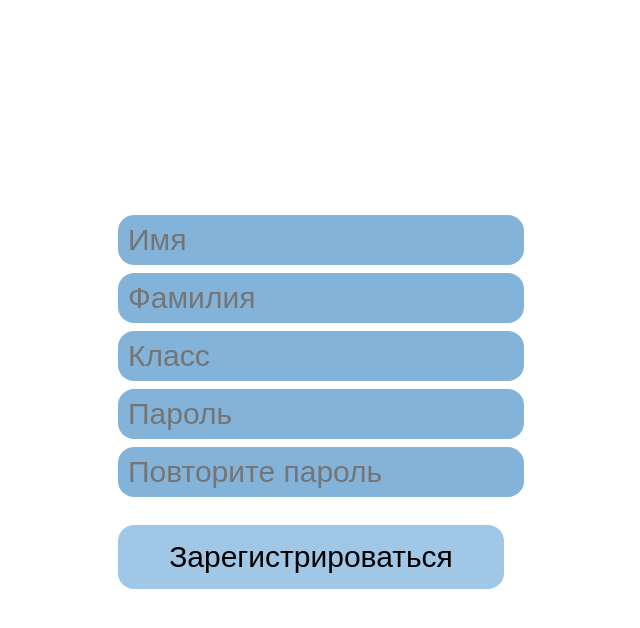
After one commit to MrCrabs2000/project_engneer, a Flask app: page /register in a window 1280 px wide. The commit adds this page. Shown: the top 628 px of the page, without its empty margins (319-959 px from the left). Run offline with Flask 3, Linux system fonts and the light colour scheme.

Commit message:
Добавлена страница регитсрации

```diff
--- a/main.py
+++ b/main.py
@@ -8,8 +8,12 @@ app.config['TELEGRAM_BOT_TOKEN'] = '8373230853:AAExLeEupdgJyfOZV7o3GtUEiAQZxlWVM
 
 @app.route('/')
 def index():
-    return render_template('shit.html')
+    return render_template('ind.html')
 
+
+@app.route('/register')
+def login():
+    return render_template('register.html')
 
 
 @app.route('/login/telegram')
--- /dev/null
+++ b/static/css/style.css
@@ -0,0 +1,72 @@
+.centered-div, .reg-div {
+    position: absolute;
+    left: 50%;
+    top: 50%;
+    transform: translate(-50%, -50%);
+    align-content: center;
+    display: flex;
+}
+
+.reg-div {
+    flex-direction: column;
+}
+
+.sign-button {
+    height: 160px;
+    width: auto;
+    padding-left: 50px;
+    padding-right: 50px;
+    margin-right: 20px;
+    font-size: 64px;
+    background-color: #a1c7e6;
+    border: 0;
+    border-radius: 30px;
+}
+
+.sign-button:hover {
+    background-color: #84b3d9;
+}
+
+.sign-button:active {
+    background-color: #709abd;
+}
+
+.inputs {
+    display: flex;
+    flex-direction: column;
+    align-items: start;
+}
+
+.inputs input{
+    height: 48px;
+    width: auto;
+    padding-left: 10px;
+    padding-right: 10px;
+    font-size: 30px;
+    background-color: #84b3d9;
+    margin-top: 4px;
+    margin-bottom: 4px;
+    border: 0;
+    border-radius: 16px;
+}
+
+.reg-button {
+    margin-top: 24px;
+    height: 64px;
+    width: auto;
+    font-size: 30px;
+    padding-left: 50px;
+    padding-right: 50px;
+    margin-right: 20px;
+    background-color: #a1c7e6;
+    border: 0;
+    border-radius: 16px;
+}
+
+.reg-button:hover {
+    background-color: #84b3d9;
+}
+
+.reg-button:active {
+    background-color: #709abd;
+}
--- /dev/null
+++ b/templates/register.html
@@ -0,0 +1,23 @@
+<!DOCTYPE html>
+<html lang="en-US">
+  <head>
+    <meta charset="utf-8" />
+    <meta name="viewport" content="width=device-width" />
+    <title>Register</title>
+    <link rel="stylesheet" href="/static/css/style.css">
+  </head>
+  <body>
+    <div class="reg-div">
+      <div class="inputs">
+        <input type="text" placeholder="Имя">
+        <input type="text" placeholder="Фамилия">
+        <input type="text" placeholder="Класс">
+        <input type="password" placeholder="Пароль">
+        <input type="password" placeholder="Повторите пароль">
+      </div>
+
+      <button class="reg-button">Зарегистрироваться</button>
+
+    </div>
+  </body>
+</html>
--- a/templates/sheet.html
+++ b/templates/sheet.html
@@ -3,7 +3,7 @@
 <head>
     <meta charset="UTF-8">
     <title>Title</title>
-    <link rel="stylesheet" type="text/css" href="/static/css/st.css">
+    <link rel="stylesheet" type="text/css" href="/static/css/style.css">
 </head>
 <body>
     <script async
```
Also changed, not shown: templates/ind.html (added, +15 -0 lines), static/css/st.css (deleted).
